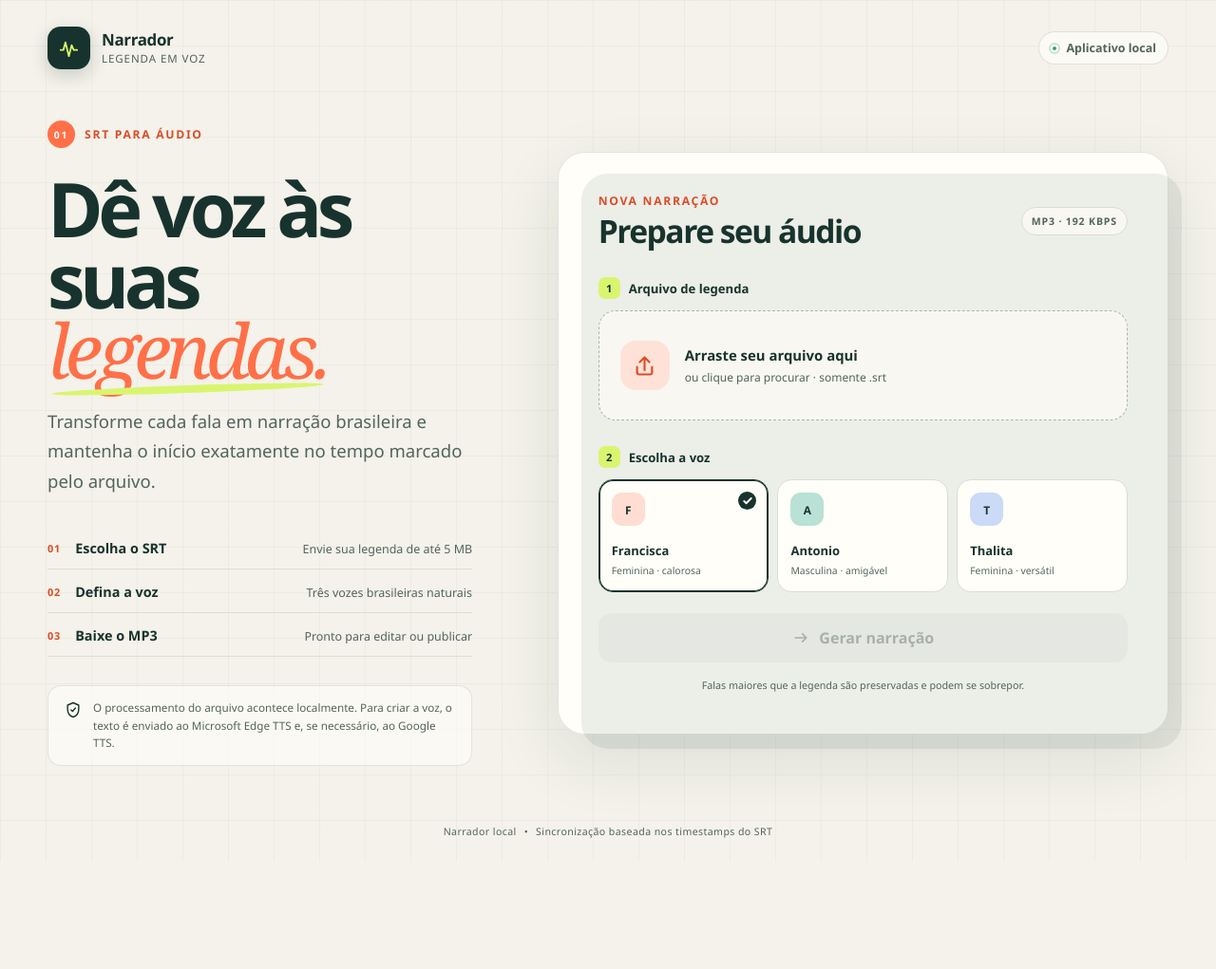
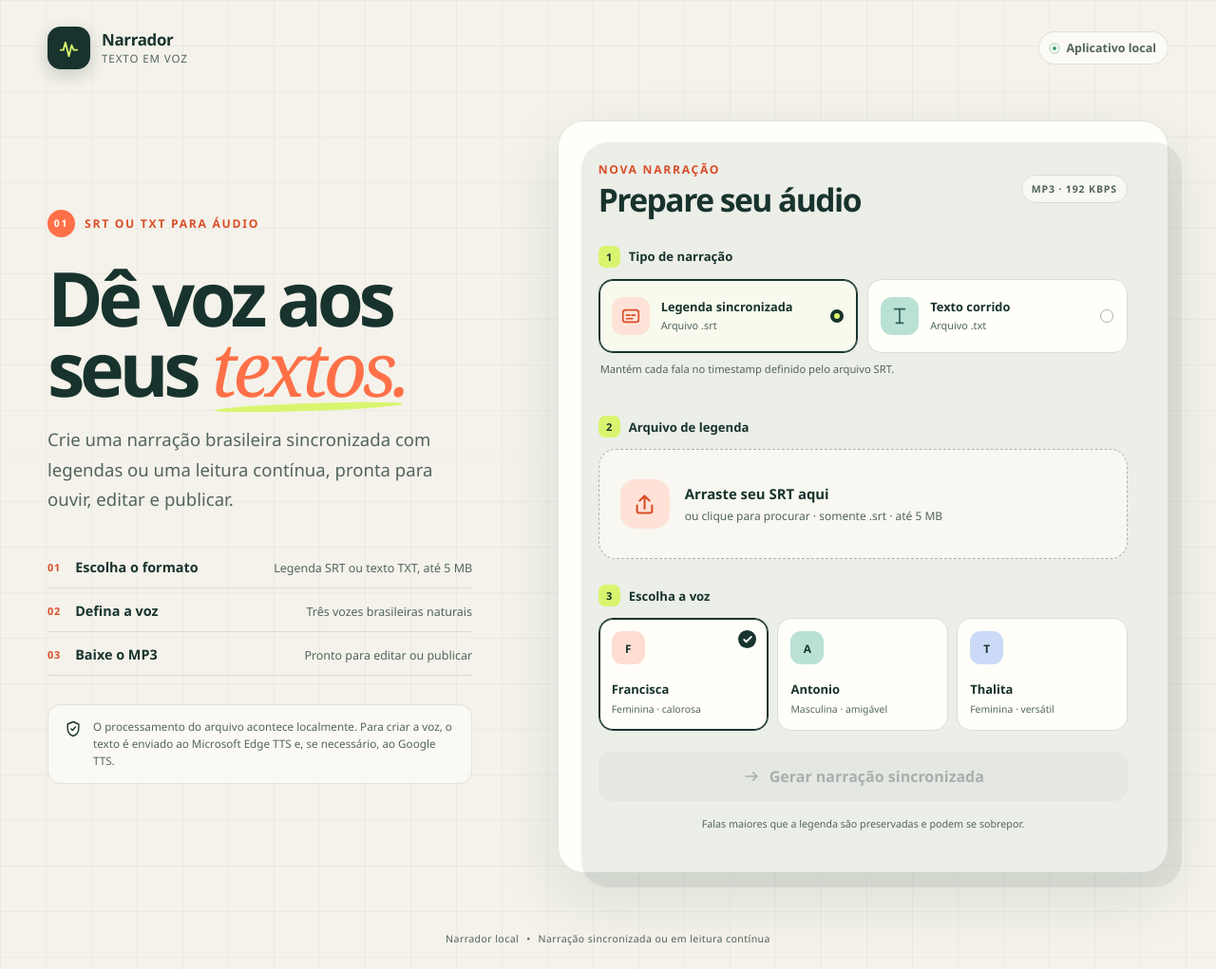
Before and after one commit to cdlawliet/narrador, a Flask app: page / in a window 1280 px wide. Shown: the whole page at 95% size. Before the commit the page ends 883 px from the top, so only its background shows below. Run offline with Flask 3, Linux system fonts and the light colour scheme.

Commit message:
feat: add continuous text narration

```diff
--- a/app.py
+++ b/app.py
@@ -1,4 +1,4 @@
-"""Interface web local para gerar narrações sincronizadas a partir de SRT."""
+"""Interface web local para gerar narrações a partir de arquivos SRT ou TXT."""
 
 from __future__ import annotations
 
@@ -17,12 +17,14 @@ import narrador
 from narrador import NarrationError
 
 
-# Um SRT comum tem poucos quilobytes. O limite evita manter uploads arbitrariamente
+# Arquivos de texto comuns têm poucos quilobytes. O limite evita manter uploads
 # grandes em memória; a margem adicional cobre os metadados do multipart/form-data.
 MAX_SUBTITLE_BYTES = 5 * 1024 * 1024
-MAX_REQUEST_BYTES = MAX_SUBTITLE_BYTES + 1024 * 1024
+MAX_TEXT_BYTES = 5 * 1024 * 1024
+MAX_REQUEST_BYTES = max(MAX_SUBTITLE_BYTES, MAX_TEXT_BYTES) + 1024 * 1024
 MAX_SUBTITLE_BLOCKS = 10_000
 MAX_SPOKEN_CHARACTERS = 300_000
+MAX_TEXT_CHARACTERS = narrador.MAX_CONTINUOUS_TEXT_CHARACTERS
 MAX_TIMELINE_MS = 3 * 60 * 60 * 1_000
 
 # Somente vozes brasileiras conhecidas pelo edge-tts podem chegar ao sintetizador.
@@ -59,7 +61,7 @@ def _narration_error_status(error: NarrationError) -> int:
 
 @app.get("/")
 def index():
-    """Exibe a interface de envio do arquivo SRT."""
+    """Exibe a interface de geração de narrações."""
     return render_template("index.html")
 
 
@@ -178,6 +180,100 @@ def create_narration():
     return response
 
 
+@app.post("/api/text-narrations")
+def create_text_narration():
+    """Gera um MP3 contínuo a partir de um arquivo TXT em UTF-8."""
+    text_file = request.files.get("text")
+    if text_file is None:
+        return _error("Envie um arquivo no campo 'text'.", 400)
+
+    if not text_file.filename:
+        return _error("Selecione um arquivo TXT.", 400)
+
+    if Path(text_file.filename).suffix.casefold() != ".txt":
+        return _error("O arquivo deve ter a extensão .txt.", 415)
+
+    voice = request.form.get("voice", "").strip()
+    if not voice:
+        return _error("Selecione uma voz.", 400)
+    if voice not in ALLOWED_VOICES:
+        return _error("A voz selecionada não é permitida.", 400)
+
+    try:
+        text_data = text_file.stream.read(MAX_TEXT_BYTES + 1)
+    except (OSError, ValueError):
+        return _error("Não foi possível ler o arquivo enviado.", 400)
+    if len(text_data) > MAX_TEXT_BYTES:
+        return _error("O arquivo TXT excede o limite de 5 MB.", 413)
+    if not text_data.strip():
+        return _error("O arquivo TXT está vazio.", 400)
+
+    try:
+        with TemporaryDirectory(prefix="narrador_text_web_") as temporary_directory:
+            workdir = Path(temporary_directory)
+            input_path = workdir / "input.txt"
+            output_path = workdir / "narration_continuous.mp3"
+            input_path.write_bytes(text_data)
+
+            normalized_text = narrador.load_continuous_text(input_path)
+            if len(normalized_text) > MAX_TEXT_CHARACTERS:
+                return _error(
+                    "O texto ultrapassa o limite de 20.000 caracteres para uma geração.",
+                    422,
+                )
+
+            if not generation_slot.acquire(blocking=False):
+                response = jsonify(
+                    error="Já existe uma narração sendo gerada. Tente novamente em instantes."
+                )
+                response.status_code = 429
+                response.headers["Retry-After"] = "5"
+                return response
+
+            try:
+                asyncio.run(
+                    narrador.build_text_narration(input_path, output_path, voice)
+                )
+                mp3_data = output_path.read_bytes()
+            finally:
+                generation_slot.release()
+
+        if not mp3_data:
+            app.logger.error("O gerador de texto concluiu sem produzir conteúdo MP3.")
+            return _error("Não foi possível gerar o arquivo de áudio.", 500)
+
+    except NarrationError as error:
+        status = _narration_error_status(error)
+        if status >= 500:
+            app.logger.error("Falha ao gerar narração de texto: %s", error)
+            public_messages = {
+                500: "Não foi possível concluir a geração do MP3.",
+                502: "O serviço de voz está indisponível no momento.",
+                503: "O FFmpeg não está disponível neste computador.",
+            }
+            return _error(public_messages.get(status, "Falha interna na geração."), status)
+        return _error(str(error), status)
+    except OSError as error:
+        app.logger.error(
+            "Falha de sistema de arquivos durante a geração de texto: %s", error
+        )
+        return _error("Não foi possível processar o arquivo enviado.", 500)
+    except Exception:
+        app.logger.exception("Erro inesperado durante a geração de texto.")
+        return _error("Ocorreu um erro inesperado ao gerar a narração.", 500)
+
+    response = send_file(
+        BytesIO(mp3_data),
+        mimetype="audio/mpeg",
+        as_attachment=True,
+        download_name="narration_continuous.mp3",
+        max_age=0,
+    )
+    response.headers["Cache-Control"] = "no-store, max-age=0"
+    response.headers["Pragma"] = "no-cache"
+    return response
+
+
 @app.errorhandler(RequestEntityTooLarge)
 def request_too_large(_error_details: RequestEntityTooLarge):
     """Mantém o formato JSON quando o corpo inteiro ultrapassa o limite."""
--- a/static/app.js
+++ b/static/app.js
@@ -2,13 +2,20 @@
 
 const MAX_FILE_BYTES = 5 * 1024 * 1024;
 const form = document.querySelector("#narrationForm");
+const modeInputs = document.querySelectorAll('input[name="narrationMode"]');
 const fileInput = document.querySelector("#subtitleInput");
 const dropZone = document.querySelector("#dropZone");
+const modeHelp = document.querySelector("#modeHelp");
+const fileLegendText = document.querySelector("#fileLegendText");
+const dropPrompt = document.querySelector("#dropPrompt");
+const dropHint = document.querySelector("#dropHint");
 const selectedFilePanel = document.querySelector("#selectedFile");
+const selectedFileType = document.querySelector("#selectedFileType");
 const selectedFileName = document.querySelector("#selectedFileName");
 const selectedFileSize = document.querySelector("#selectedFileSize");
 const removeFileButton = document.querySelector("#removeFileButton");
 const generateButton = document.querySelector("#generateButton");
+const generateButtonText = document.querySelector("#generateButtonText");
 const errorMessage = document.querySelector("#errorMessage");
 const errorText = document.querySelector("#errorText");
 const processingPanel = document.querySelector("#processingPanel");
@@ -18,18 +25,63 @@ const resultPanel = document.querySelector("#resultPanel");
 const audioPreview = document.querySelector("#audioPreview");
 const downloadButton = document.querySelector("#downloadButton");
 const newNarrationButton = document.querySelector("#newNarrationButton");
+const resultTitle = document.querySelector("#resultTitle");
+const footnoteText = document.querySelector("#footnoteText");
+
+const MODES = {
+  subtitle: {
+    endpoint: "/api/narrations",
+    fieldName: "subtitle",
+    extension: ".srt",
+    fileType: "SRT",
+    accept: ".srt,application/x-subrip,text/plain",
+    fileLegend: "Arquivo de legenda",
+    dropPrompt: "Arraste seu SRT aqui",
+    dropHint: "ou clique para procurar · somente .srt · até 5 MB",
+    help: "Mantém cada fala no timestamp definido pelo arquivo SRT.",
+    button: "Gerar narração sincronizada",
+    resultTitle: "Sua narração sincronizada está pronta",
+    downloadName: "narration_synchronized.mp3",
+    footnote: "Falas maiores que a legenda são preservadas e podem se sobrepor.",
+    messages: [
+      "Enviando e validando o SRT…",
+      "Gerando as falas em português…",
+      "Sincronizando cada timestamp…",
+      "Montando o arquivo MP3…",
+    ],
+  },
+  text: {
+    endpoint: "/api/text-narrations",
+    fieldName: "text",
+    extension: ".txt",
+    fileType: "TXT",
+    accept: ".txt,text/plain",
+    fileLegend: "Arquivo de texto",
+    dropPrompt: "Arraste seu TXT aqui",
+    dropHint: "ou clique para procurar · .txt de até 5 MB e 20.000 caracteres",
+    help: "Lê até 20.000 caracteres de forma contínua, respeitando parágrafos e pontuação.",
+    button: "Gerar narração contínua",
+    resultTitle: "Sua narração contínua está pronta",
+    downloadName: "narration_continuous.mp3",
+    footnote: "O texto é narrado de ponta a ponta, sem pausas definidas por timestamps.",
+    messages: [
+      "Enviando e validando o TXT…",
+      "Preparando o texto para leitura…",
+      "Gerando a narração em português…",
+      "Montando o arquivo MP3…",
+    ],
+  },
+};
 
 let selectedFile = null;
 let objectUrl = null;
 let timerId = null;
 let startedAt = 0;
 
-const processingMessages = [
-  "Enviando e validando o SRT…",
-  "Gerando as falas em português…",
-  "Sincronizando cada timestamp…",
-  "Montando o arquivo MP3…",
-];
+function getMode() {
+  const value = form.querySelector('input[name="narrationMode"]:checked')?.value;
+  return MODES[value] ?? MODES.subtitle;
+}
 
 function formatFileSize(bytes) {
   if (bytes < 1024) return `${bytes} B`;
@@ -66,7 +118,27 @@ function revokeResult() {
   }
 }
 
+function applyMode() {
+  const mode = getMode();
+  clearError();
+  revokeResult();
+  setSelectedFile(null);
+
+  fileInput.name = mode.fieldName;
+  fileInput.accept = mode.accept;
+  fileLegendText.textContent = mode.fileLegend;
+  dropPrompt.textContent = mode.dropPrompt;
+  dropHint.textContent = mode.dropHint;
+  modeHelp.textContent = mode.help;
+  selectedFileType.textContent = mode.fileType;
+  generateButtonText.textContent = mode.button;
+  resultTitle.textContent = mode.resultTitle;
+  downloadButton.download = mode.downloadName;
+  footnoteText.textContent = mode.footnote;
+}
+
 function setSelectedFile(file) {
+  const mode = getMode();
   clearError();
   revokeResult();
 
@@ -79,9 +151,9 @@ function setSelectedFile(file) {
     return;
   }
 
-  if (!file.name.toLowerCase().endsWith(".srt")) {
+  if (!file.name.toLowerCase().endsWith(mode.extension)) {
     setSelectedFile(null);
-    showError("Escolha um arquivo com a extensão .srt.");
+    showError(`Escolha um arquivo com a extensão ${mode.extension}.`);
     return;
   }
 
@@ -98,6 +170,7 @@ function setSelectedFile(file) {
   }
 
   selectedFile = file;
+  selectedFileType.textContent = mode.fileType;
   selectedFileName.textContent = file.name;
   selectedFileSize.textContent = `${formatFileSize(file.size)} · pronto para gerar`;
   dropZone.hidden = true;
@@ -106,6 +179,7 @@ function setSelectedFile(file) {
 }
 
 function setProcessing(active) {
+  const mode = getMode();
   form.setAttribute("aria-busy", String(active));
   generateButton.classList.toggle("is-loading", active);
   generateButton.disabled = active || !selectedFile;
@@ -114,6 +188,9 @@ function setProcessing(active) {
   fileInput.disabled = active;
   removeFileButton.disabled = active;
   document.querySelectorAll('input[name="voice"]').forEach((input) => {
+    input.disabled = active;
+  });
+  modeInputs.forEach((input) => {
     input.disabled = active;
   });
 
@@ -125,11 +202,11 @@ function setProcessing(active) {
 
   startedAt = Date.now();
   elapsedTime.textContent = "00:00";
-  processingStage.textContent = processingMessages[0];
+  processingStage.textContent = mode.messages[0];
   timerId = window.setInterval(() => {
     const seconds = Math.floor((Date.now() - startedAt) / 1000);
     elapsedTime.textContent = formatElapsed(seconds);
-    processingStage.textContent = processingMessages[Math.floor(seconds / 8) % processingMessages.length];
+    processingStage.textContent = mode.messages[Math.floor(seconds / 8) % mode.messages.length];
   }, 1000);
 }
 
@@ -145,6 +222,10 @@ async function getErrorMessage(response) {
   if (response.status === 429) return "Já existe outra narração em andamento.";
   return `Não foi possível gerar o áudio (erro ${response.status}).`;
 }
+
+modeInputs.forEach((input) => {
+  input.addEventListener("change", applyMode);
+});
 
 fileInput.addEventListener("change", () => {
   setSelectedFile(fileInput.files?.[0] ?? null);
@@ -179,9 +260,10 @@ form.addEventListener("submit", async (event) => {
   event.preventDefault();
   clearError();
   revokeResult();
+  const mode = getMode();
 
   if (!selectedFile) {
-    showError("Selecione um arquivo SRT antes de continuar.");
+    showError(`Selecione um arquivo ${mode.fileType} antes de continuar.`);
     return;
   }
 
@@ -192,12 +274,12 @@ form.addEventListener("submit", async (event) => {
   }
 
   const payload = new FormData();
-  payload.set("subtitle", selectedFile, selectedFile.name);
+  payload.set(mode.fieldName, selectedFile, selectedFile.name);
   payload.set("voice", voice);
   setProcessing(true);
 
   try {
-    const response = await fetch("/api/narrations", {
+    const response = await fetch(mode.endpoint, {
       method: "POST",
       body: payload,
       headers: { Accept: "audio/mpeg, application/json" },
@@ -211,6 +293,8 @@ form.addEventListener("submit", async (event) => {
     objectUrl = URL.createObjectURL(audioBlob);
     audioPreview.src = objectUrl;
     downloadButton.href = objectUrl;
+    downloadButton.download = mode.downloadName;
+    resultTitle.textContent = mode.resultTitle;
     resultPanel.hidden = false;
     resultPanel.scrollIntoView({ behavior: "smooth", block: "nearest" });
   } catch (error) {
@@ -231,3 +315,5 @@ newNarrationButton.addEventListener("click", () => {
 window.addEventListener("beforeunload", () => {
   if (objectUrl) URL.revokeObjectURL(objectUrl);
 });
+
+applyMode();
--- a/static/styles.css
+++ b/static/styles.css
@@ -45,7 +45,8 @@ body {
 }
 
 button,
-input {
+input,
+select {
   font: inherit;
 }
 
@@ -394,7 +395,7 @@ a {
   font-weight: 750;
 }
 
-.form-section legend span {
+.form-section legend > span:first-child {
   display: grid;
   width: 23px;
   height: 23px;
@@ -403,6 +404,118 @@ a {
   border-radius: 7px;
   background: var(--lime);
   font-size: 0.69rem;
+}
+
+.legend-label {
+  display: inline;
+}
+
+.mode-switch {
+  display: grid;
+  grid-template-columns: repeat(2, minmax(0, 1fr));
+  gap: 10px;
+}
+
+.mode-option {
+  position: relative;
+  display: flex;
+  gap: 12px;
+  align-items: center;
+  min-width: 0;
+  min-height: 78px;
+  padding: 13px 38px 13px 13px;
+  border: 1px solid var(--line);
+  border-radius: 15px;
+  background: var(--surface);
+  cursor: pointer;
+  transition: border-color 160ms ease, box-shadow 160ms ease, transform 160ms ease;
+}
+
+.mode-option:hover {
+  border-color: #aab4ae;
+  transform: translateY(-2px);
+}
+
+.mode-option:has(input:focus-visible) {
+  outline: 3px solid rgba(255, 112, 72, 0.24);
+  outline-offset: 2px;
+}
+
+.mode-option:has(input:checked) {
+  border-color: var(--ink);
+  background: #f7faed;
+  box-shadow: inset 0 0 0 1px var(--ink);
+}
+
+.mode-option input {
+  position: absolute;
+  opacity: 0;
+  pointer-events: none;
+}
+
+.mode-option__icon {
+  display: grid;
+  flex: 0 0 auto;
+  width: 40px;
+  height: 40px;
+  place-items: center;
+  color: var(--accent-dark);
+  border-radius: 12px;
+  background: #ffe2d7;
+}
+
+.mode-option__icon--text {
+  color: #315d52;
+  background: var(--green-soft);
+}
+
+.mode-option__icon svg {
+  width: 22px;
+  fill: none;
+  stroke: currentColor;
+  stroke-width: 1.8;
+  stroke-linecap: round;
+  stroke-linejoin: round;
+}
+
+.mode-option__copy {
+  display: grid;
+  min-width: 0;
+  gap: 4px;
+}
+
+.mode-option__copy strong {
+  font-size: 0.8rem;
+  line-height: 1.2;
+}
+
+.mode-option__copy small {
+  color: var(--ink-soft);
+  font-size: 0.68rem;
+}
+
+.mode-option__check {
+  position: absolute;
+  top: 50%;
+  right: 14px;
+  width: 14px;
+  height: 14px;
+  border: 1.5px solid #aab4ae;
+  border-radius: 50%;
+  transform: translateY(-50%);
+}
+
+.mode-option:has(input:checked) .mode-option__check {
+  border: 4px solid var(--ink);
+  background: var(--lime);
+}
+
+.mode-help {
+  min-height: 2.7em;
+  margin: 9px 2px 0;
+  color: var(--ink-soft);
+  font-size: 0.7rem;
+  line-height: 1.45;
 }
 
 .drop-zone {
@@ -1047,6 +1160,18 @@ a {
     height: 46px;
   }
 
+  .mode-switch {
+    grid-template-columns: 1fr;
+  }
+
+  .mode-option {
+    min-height: 70px;
+  }
+
+  .mode-help {
+    min-height: 0;
+  }
+
   .voice-grid {
     grid-template-columns: 1fr;
   }
--- a/templates/index.html
+++ b/templates/index.html
@@ -3,9 +3,9 @@
   <head>
     <meta charset="utf-8">
     <meta name="viewport" content="width=device-width, initial-scale=1">
-    <meta name="description" content="Gere uma narração em português sincronizada com suas legendas SRT.">
+    <meta name="description" content="Transforme legendas SRT ou textos TXT em narração brasileira.">
     <meta name="theme-color" content="#17352f">
-    <title>Narrador — SRT para voz sincronizada</title>
+    <title>Narrador — texto em voz</title>
     <link rel="stylesheet" href="{{ url_for('static', filename='styles.css') }}">
     <script defer src="{{ url_for('static', filename='app.js') }}"></script>
   </head>
@@ -22,7 +22,7 @@
         </span>
         <span class="brand__copy">
           <strong>Narrador</strong>
-          <small>legenda em voz</small>
+          <small>texto em voz</small>
         </span>
       </a>
 
@@ -34,17 +34,17 @@
 
     <main class="main-layout">
       <section class="intro" aria-labelledby="page-title">
-        <p class="eyebrow"><span>01</span> SRT para áudio</p>
-        <h1 id="page-title">Dê voz às suas <em>legendas.</em></h1>
+        <p class="eyebrow"><span>01</span> SRT ou TXT para áudio</p>
+        <h1 id="page-title">Dê voz aos seus <em>textos.</em></h1>
         <p class="intro__lead">
-          Transforme cada fala em narração brasileira e mantenha o início
-          exatamente no tempo marcado pelo arquivo.
+          Crie uma narração brasileira sincronizada com legendas ou uma leitura
+          contínua, pronta para ouvir, editar e publicar.
         </p>
 
         <ol class="how-it-works" aria-label="Como funciona">
           <li>
             <span class="how-it-works__number">01</span>
-            <span><strong>Escolha o SRT</strong><small>Envie sua legenda de até 5 MB</small></span>
+            <span><strong>Escolha o formato</strong><small>Legenda SRT ou texto TXT, até 5 MB</small></span>
           </li>
           <li>
             <span class="how-it-works__number">02</span>
@@ -78,8 +78,45 @@
         </div>
 
         <form id="narrationForm" enctype="multipart/form-data" novalidate>
+          <fieldset class="form-section mode-section">
+            <legend><span>1</span> Tipo de narração</legend>
+            <div class="mode-switch" aria-describedby="modeHelp">
+              <label class="mode-option">
+                <input type="radio" name="narrationMode" value="subtitle" checked>
+                <span class="mode-option__icon" aria-hidden="true">
+                  <svg viewBox="0 0 24 24">
+                    <rect x="3" y="5" width="18" height="14" rx="3" />
+                    <path d="M7 11h4m2 0h4M7 15h7" />
+                  </svg>
+                </span>
+                <span class="mode-option__copy">
+                  <strong>Legenda sincronizada</strong>
+                  <small>Arquivo .srt</small>
+                </span>
+                <span class="mode-option__check" aria-hidden="true"></span>
+              </label>
+
+              <label class="mode-option">
+                <input type="radio" name="narrationMode" value="text">
+                <span class="mode-option__icon mode-option__icon--text" aria-hidden="true">
+                  <svg viewBox="0 0 24 24">
+                    <path d="M6 4h12M12 4v16M8 20h8" />
+                  </svg>
+                </span>
+                <span class="mode-option__copy">
+                  <strong>Texto corrido</strong>
+                  <small>Arquivo .txt</small>
+                </span>
+                <span class="mode-option__check" aria-hidden="true"></span>
+              </label>
+            </div>
+            <p class="mode-help" id="modeHelp">
+              Mantém cada fala no timestamp definido pelo arquivo SRT.
+            </p>
+          </fieldset>
+
           <fieldset class="form-section">
-            <legend><span>1</span> Arquivo de legenda</legend>
+            <legend><span>2</span> <span class="legend-label" id="fileLegendText">Arquivo de legenda</span></legend>
 
             <label class="drop-zone" id="dropZone" for="subtitleInput">
               <input
@@ -87,6 +124,7 @@
                 name="subtitle"
                 type="file"
                 accept=".srt,application/x-subrip,text/plain"
+                aria-describedby="modeHelp"
                 required
               >
               <span class="drop-zone__icon" aria-hidden="true">
@@ -96,13 +134,13 @@
                 </svg>
               </span>
               <span class="drop-zone__text">
-                <strong>Arraste seu arquivo aqui</strong>
-                <small>ou clique para procurar · somente .srt</small>
+                <strong id="dropPrompt">Arraste seu SRT aqui</strong>
+                <small id="dropHint">ou clique para procurar · somente .srt · até 5 MB</small>
               </span>
             </label>
 
-            <div class="selected-file" id="selectedFile" hidden>
-              <span class="selected-file__type" aria-hidden="true">SRT</span>
+            <div class="selected-file" id="selectedFile" aria-live="polite" hidden>
+              <span class="selected-file__type" id="selectedFileType" aria-hidden="true">SRT</span>
               <span class="selected-file__info">
                 <strong id="selectedFileName"></strong>
                 <small id="selectedFileSize"></small>
@@ -116,7 +154,7 @@
           </fieldset>
 
           <fieldset class="form-section voice-section">
-            <legend><span>2</span> Escolha a voz</legend>
+            <legend><span>3</span> Escolha a voz</legend>
             <div class="voice-grid">
               <label class="voice-option">
                 <input type="radio" name="voice" value="pt-BR-FranciscaNeural" checked>
@@ -160,7 +198,7 @@
               <svg viewBox="0 0 24 24" aria-hidden="true">
                 <path d="M5 12h14m-5-5 5 5-5 5" />
               </svg>
-              Gerar narração
+              <span id="generateButtonText">Gerar narração sincronizada</span>
             </span>
             <span class="generate-button__loading" aria-hidden="true">
               <span class="spinner"></span>
@@ -183,7 +221,7 @@
             <span class="success-mark" aria-hidden="true">
               <svg viewBox="0 0 24 24"><path d="m5 12 4 4L19 6" /></svg>
             </span>
-            <div><p>Áudio finalizado</p><h3>Sua narração está pronta</h3></div>
+            <div><p>Áudio finalizado</p><h3 id="resultTitle">Sua narração sincronizada está pronta</h3></div>
           </div>
 
           <div class="audio-preview">
@@ -205,7 +243,7 @@
         </div>
 
         <p class="generator-card__footnote">
-          Falas maiores que a legenda são preservadas e podem se sobrepor.
+          <span id="footnoteText">Falas maiores que a legenda são preservadas e podem se sobrepor.</span>
         </p>
       </section>
     </main>
@@ -213,7 +251,7 @@
     <footer class="site-footer">
       <span>Narrador local</span>
       <span aria-hidden="true">•</span>
-      <span>Sincronização baseada nos timestamps do SRT</span>
+      <span>Narração sincronizada ou em leitura contínua</span>
     </footer>
 
     <noscript>
```
Also changed, not shown: narrador.py (+102 -17 lines), tests/test_text_narration.py (added, +200 -0 lines), .github/workflows/docker.yml, README.md.
